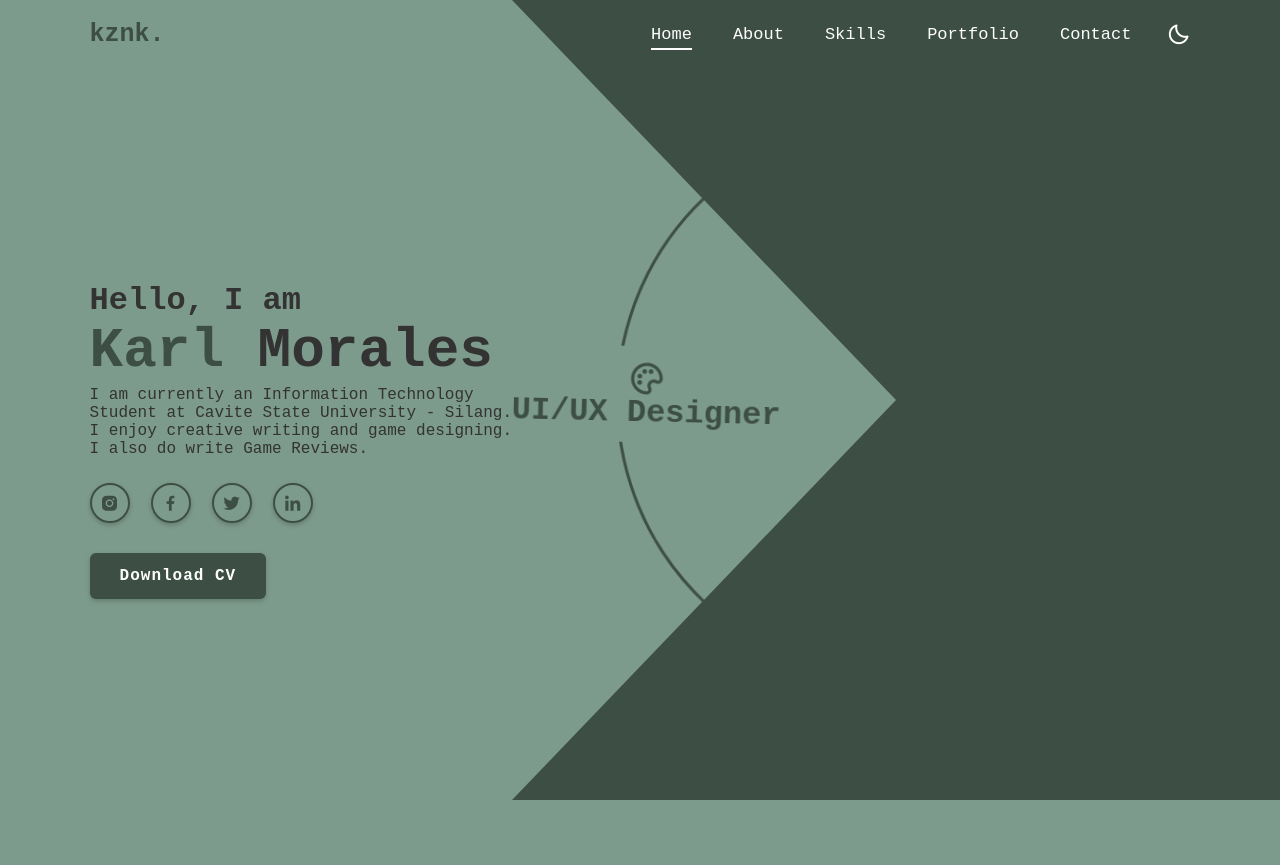
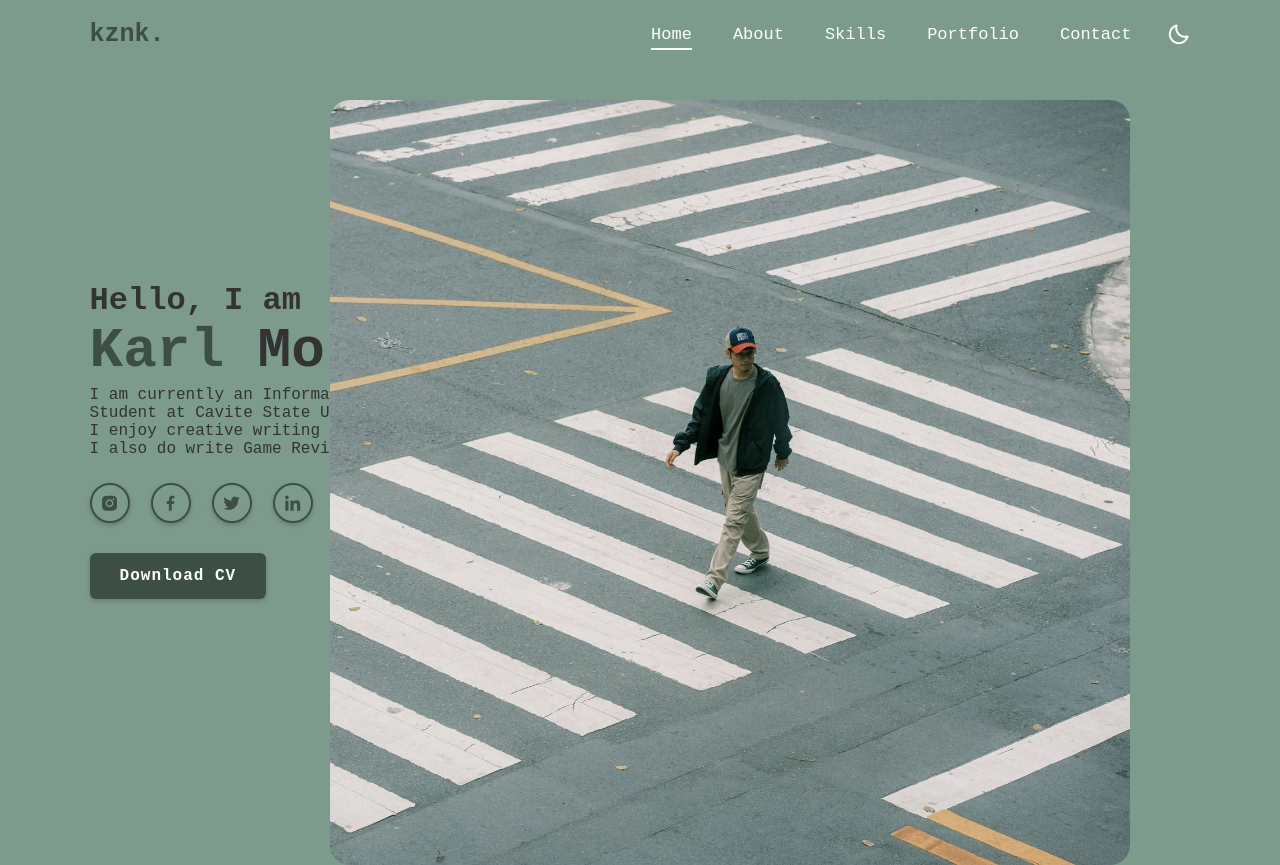
Before and after one commit to kznk-p/MyWebPortfolio, a plain HTML site: page index.html in a window 1280 px wide. Shown: the top 865 px of the page. Drawn offline with nearby package versions, Linux system fonts and the light colour scheme.

Commit message:
super last na to pls

```diff
--- a/index.html
+++ b/index.html
@@ -52,33 +52,9 @@
             <a href="Projects/Karl CV.pdf" class="btn">Download CV</a>
         </div>
 
-        <div class="profession-container">
-            <div class="profession-box">
-                <div class="profession" style="--i:0;">
-                    <i class='bx bx-code-alt'></i>
-                    <h3>IT Student</h3>
-                </div>
-                <div class="profession" style="--i:1;">
-                    <i class='bx bx-code'></i>
-                    <h3>Creative Writer</h3>
-                </div>
-                <div class="profession" style="--i:2;">
-                    <i class='bx bx-palette'></i>
-                    <h3>UI/UX Designer</h3>
-                </div>
-                <div class="profession" style="--i:3;">
-                    <i class='bx bx-video-recording'></i>
-                    <h3>Game Designer</h3>
-                </div>
-
-                <div class="circle"></div>
-            </div>
-
-            <div class="overlay"></div>
-        </div>
 
         <div class="home-img">
-            <img src="" alt="">
+            <img src="Images/Karl About Me.jpg" alt="">
         </div>
     </section>
 
--- a/style.css
+++ b/style.css
@@ -290,9 +290,10 @@ section {
 .home-img img {
     position: absolute;
     bottom: 0;
-    right: 40px;
+    right: 150px;
+    top: 100px;
     pointer-events: none;
-    max-width: 480px;
+    max-width: 800px;
     max-height: 100vh;
 }
 
```
